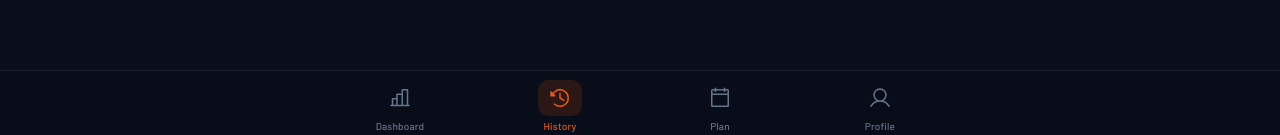
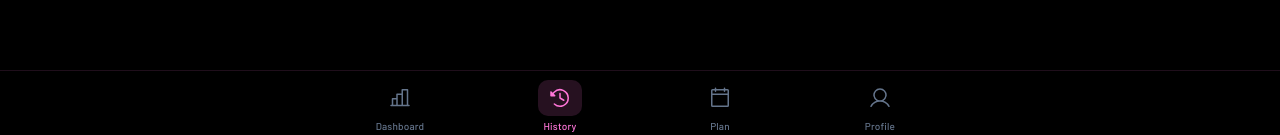
Before and after one commit to gfmon4-byte/R1_Morp, a Next.js app: page /history in a window 1280 px wide. Shown: the part 662-797 px from the top of the page. Built offline with nearby package versions, Linux system fonts and the light colour scheme; no server answers; the database is empty.

Commit message:
feat: add bottom navigation, training plan CSV import functionality, and initial dashboard components

```diff
--- a/app/globals.css
+++ b/app/globals.css
@@ -5,22 +5,22 @@
    OLED Dark Mode / Barlow / Orange + Green
    ============================================================ */
 :root {
-  --color-bg:           #0A0E1A;
-  --color-bg-surface:   #111827;
-  --color-bg-elevated:  #1A2235;
-  --color-bg-card:      #0F1929;
-  --color-border:       rgba(255,255,255,0.07);
-  --color-border-muted: rgba(255,255,255,0.04);
+  --color-bg:           #000000;
+  --color-bg-surface:   #09090B;
+  --color-bg-elevated:  #141416;
+  --color-bg-card:      #0B0C10;
+  --color-border:       rgba(255,118,216,0.12);
+  --color-border-muted: rgba(255,118,216,0.06);
 
-  --color-primary:      #EA580C;
-  --color-primary-soft: rgba(234,88,12,0.15);
-  --color-secondary:    #F97316;
+  --color-primary:      #FF76D8;
+  --color-primary-soft: rgba(255,118,216,0.15);
+  --color-secondary:    #FFAAD4;
   --color-accent:       #059669;
   --color-accent-soft:  rgba(5,150,105,0.15);
 
-  --color-text:         #F8FAFC;
-  --color-text-muted:   #94A3B8;
-  --color-text-subtle:  #475569;
+  --color-text:         #FFFFFF;
+  --color-text-muted:   #E4E4E7;
+  --color-text-subtle:  #71717A;
 
   /* Zone colors */
   --zone-1: #6EE7B7;
@@ -171,7 +171,7 @@ h1, h2, h3, h4, h5 {
   background: var(--color-primary);
   color: #fff;
 }
-.btn-primary:hover  { background: #C2450A; }
+.btn-primary:hover  { background: #E85EC2; }
 .btn-primary:active { opacity: 0.85; transform: scale(0.98); }
 
 .btn-ghost {
@@ -409,8 +409,8 @@ h1, h2, h3, h4, h5 {
 }
 
 /* ---- Glow accent ---- */
-.glow-orange {
-  box-shadow: 0 0 20px rgba(234,88,12,0.25);
+.glow-orange, .glow-pink {
+  box-shadow: 0 0 20px rgba(255,118,216,0.25);
 }
 .glow-green {
   box-shadow: 0 0 20px rgba(5,150,105,0.25);
--- a/app/plan/page.tsx
+++ b/app/plan/page.tsx
@@ -124,7 +124,7 @@ export default function PlanPage() {
       {/* Header */}
       <header className="page-header">
         <div style={{ maxWidth: 900, margin: '0 auto', display: 'flex', alignItems: 'center', gap: 12 }}>
-          <CalendarBlank size={22} color="#EA580C" weight="fill" />
+          <CalendarBlank size={22} color="var(--color-primary)" weight="fill" />
           <h1 style={{ fontSize: '1.5rem', flex: 1 }}>Training Plan</h1>
           <button
             className="btn btn-ghost btn-icon"
@@ -266,7 +266,7 @@ export default function PlanPage() {
                         <div
                           className="calendar-event-chip"
                           style={{
-                            background: isOver || !hasPlan ? '#059669' : '#F97316',
+                            background: isOver || !hasPlan ? '#059669' : 'var(--color-secondary)',
                             color: '#FFFFFF',
                           }}
                           title={`Actual: ${actualKm.toFixed(2)} km`}
@@ -303,7 +303,7 @@ export default function PlanPage() {
                     </div>
                   )}
                   {type === 'short-chip' && (
-                    <div style={{ padding: '1px 5px', fontSize: '0.55rem', borderRadius: 3, background: '#F97316', color: '#fff', fontWeight: 600, textTransform: 'uppercase' }}>
+                    <div style={{ padding: '1px 5px', fontSize: '0.55rem', borderRadius: 3, background: 'var(--color-secondary)', color: '#fff', fontWeight: 600, textTransform: 'uppercase' }}>
                       Short
                     </div>
                   )}
--- a/components/dashboard/DashboardCharts.tsx
+++ b/components/dashboard/DashboardCharts.tsx
@@ -21,8 +21,8 @@ const CHART_STYLE = {
 };
 
 const CustomTooltipStyle = {
-  background: '#1A2235',
-  border: '1px solid rgba(255,255,255,0.1)',
+  background: 'var(--color-bg-elevated)',
+  border: '1px solid var(--color-border)',
   borderRadius: 10,
   padding: '8px 12px',
   fontSize: '0.8125rem',
@@ -106,9 +106,9 @@ export function DashboardCharts({ activities, hrZones }: Props) {
               cursor={{ fill: 'rgba(255,255,255,0.04)' }}
               formatter={(v) => [`${v ?? 0} km`, 'Distance']}
             />
-            <Bar dataKey="km" fill="#EA580C" radius={[5, 5, 0, 0]}>
+            <Bar dataKey="km" fill="var(--color-primary)" radius={[5, 5, 0, 0]}>
               {weeklyData.map((_, i) => (
-                <Cell key={i} fill={i === weeklyData.length - 1 ? '#EA580C' : 'rgba(234,88,12,0.55)'} />
+                <Cell key={i} fill={i === weeklyData.length - 1 ? 'var(--color-primary)' : 'rgba(255,118,216,0.55)'} />
               ))}
             </Bar>
           </BarChart>
@@ -156,7 +156,7 @@ export function DashboardCharts({ activities, hrZones }: Props) {
                   fontFamily: 'Barlow, sans-serif',
                   border: 'none',
                   cursor: 'pointer',
-                  background: paceHrFilter === t ? '#EA580C' : 'rgba(255,255,255,0.07)',
+                  background: paceHrFilter === t ? 'var(--color-primary)' : 'rgba(255,255,255,0.07)',
                   color: paceHrFilter === t ? '#fff' : '#64748B',
                   transition: 'all 0.15s',
                 }}
@@ -179,7 +179,7 @@ export function DashboardCharts({ activities, hrZones }: Props) {
               <YAxis
                 yAxisId="pace"
                 orientation="left"
-                tick={{ fill: '#EA580C', fontSize: 11 }}
+                tick={{ fill: 'var(--color-primary)', fontSize: 11 }}
                 axisLine={false}
                 tickLine={false}
                 width={36}
@@ -209,7 +209,7 @@ export function DashboardCharts({ activities, hrZones }: Props) {
               <Legend
                 wrapperStyle={{ fontSize: '0.75rem', color: '#64748B' }}
               />
-              <Bar yAxisId="pace" dataKey="pace" name="pace" fill="rgba(234,88,12,0.4)" radius={[3, 3, 0, 0]} />
+              <Bar yAxisId="pace" dataKey="pace" name="pace" fill="rgba(255,118,216,0.4)" radius={[3, 3, 0, 0]} />
               <Line yAxisId="hr" type="monotone" dataKey="hr" name="hr" stroke="#EF4444" strokeWidth={2} dot={{ r: 3, fill: '#EF4444', strokeWidth: 0 }} />
             </ComposedChart>
           </ResponsiveContainer>
--- a/components/layout/BottomNav.tsx
+++ b/components/layout/BottomNav.tsx
@@ -28,10 +28,10 @@ export function BottomNav() {
         left: 0,
         right: 0,
         zIndex: 100,
-        background: 'rgba(10,14,26,0.95)',
+        background: 'rgba(0,0,0,0.95)',
         backdropFilter: 'blur(16px)',
         WebkitBackdropFilter: 'blur(16px)',
-        borderTop: '1px solid rgba(255,255,255,0.07)',
+        borderTop: '1px solid var(--color-border)',
         paddingBottom: 'env(safe-area-inset-bottom, 0px)',
         height: 'calc(68px + env(safe-area-inset-bottom, 0px))',
         display: 'flex',
@@ -78,14 +78,14 @@ export function BottomNav() {
                   alignItems: 'center',
                   justifyContent: 'center',
                   borderRadius: 10,
-                  background: isActive ? 'rgba(234,88,12,0.15)' : 'transparent',
+                  background: isActive ? 'var(--color-primary-soft)' : 'transparent',
                   transition: 'background 0.2s',
                 }}
               >
                 <Icon
                   size={24}
                   weight={isActive ? 'fill' : 'regular'}
-                  color={isActive ? '#EA580C' : '#64748B'}
+                  color={isActive ? 'var(--color-primary)' : '#64748B'}
                 />
               </div>
               <span
@@ -93,7 +93,7 @@ export function BottomNav() {
                   fontSize: '10px',
                   fontFamily: 'Barlow, sans-serif',
                   fontWeight: 500,
-                  color: isActive ? '#EA580C' : '#64748B',
+                  color: isActive ? 'var(--color-primary)' : '#64748B',
                   letterSpacing: '0.02em',
                   transition: 'color 0.2s',
                 }}
--- a/components/plan/CsvImport.tsx
+++ b/components/plan/CsvImport.tsx
@@ -127,12 +127,12 @@ export function CsvImport({ onClose, onImported }: Props) {
           onDrop={handleDrop}
           onClick={() => fileRef.current?.click()}
           style={{
-            border: `2px dashed ${dragOver ? '#EA580C' : 'rgba(255,255,255,0.15)'}`,
+            border: `2px dashed ${dragOver ? 'var(--color-primary)' : 'rgba(255,255,255,0.15)'}`,
             borderRadius: 16,
             padding: 32,
             textAlign: 'center',
             cursor: 'pointer',
-            background: dragOver ? 'rgba(234,88,12,0.06)' : 'var(--color-bg-elevated)',
+            background: dragOver ? 'var(--color-primary-soft)' : 'var(--color-bg-elevated)',
             transition: 'all 0.2s',
             marginBottom: 16,
           }}
@@ -145,7 +145,7 @@ export function CsvImport({ onClose, onImported }: Props) {
             onChange={(e) => e.target.files?.[0] && handleFile(e.target.files[0])}
             aria-label="Upload CSV file"
           />
-          <UploadSimple size={36} color={dragOver ? '#EA580C' : '#64748B'} style={{ margin: '0 auto 12px' }} />
+          <UploadSimple size={36} color={dragOver ? 'var(--color-primary)' : '#64748B'} style={{ margin: '0 auto 12px' }} />
           <p style={{ fontWeight: 600, color: 'var(--color-text)', marginBottom: 4 }}>
             {file ? file.name : 'Drop CSV or tap to browse'}
           </p>
--- a/components/runs/AddRunForm.tsx
+++ b/components/runs/AddRunForm.tsx
@@ -182,7 +182,7 @@ export function AddRunForm({ activity, onClose, onSaved, hrZones }: Props) {
               {/* Live pace */}
               <div style={{ marginTop: 6, display: 'flex', alignItems: 'center', gap: 8 }}>
                 <span style={{ fontSize: '0.75rem', color: 'var(--color-text-muted)' }}>Avg Pace:</span>
-                <span style={{ fontSize: '0.875rem', fontWeight: 700, color: '#EA580C', fontFamily: 'Barlow Condensed, sans-serif' }}>
+                <span style={{ fontSize: '0.875rem', fontWeight: 700, color: 'var(--color-primary)', fontFamily: 'Barlow Condensed, sans-serif' }}>
                   {livePaceStr}
                 </span>
               </div>
```
Also changed, not shown: app/profile/page.tsx (+6 -6 lines), components/dashboard/DashboardClient.tsx (+10 -10 lines).
